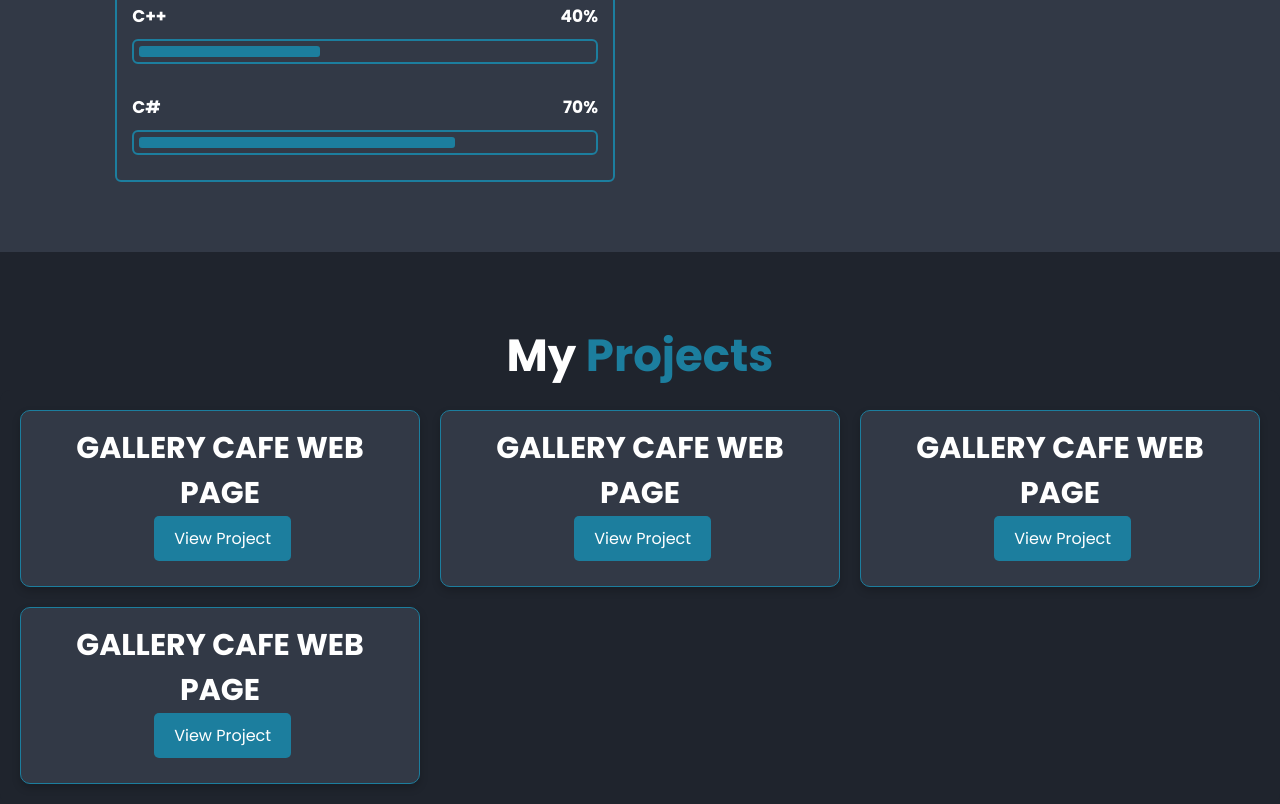
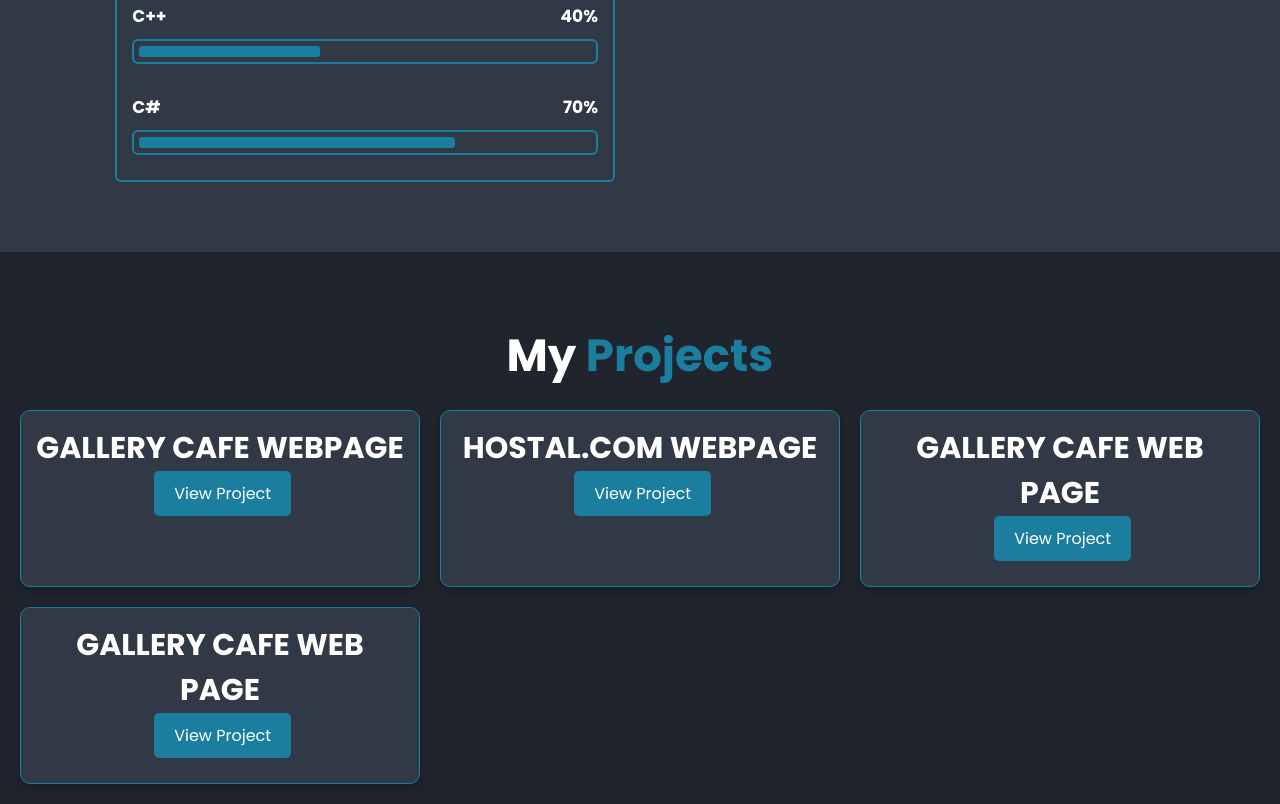
Before and after one commit to FadhilaKhan/portfolio, a plain HTML site: page index.html in a window 1280 px wide. Shown: the part 3320-4124 px from the top of the page. Drawn offline with nearby package versions, Linux system fonts and the light colour scheme.

Commit message:
Update index.html

```diff
--- a/index.html
+++ b/index.html
@@ -221,7 +221,7 @@
                 <header class="cardheader">
                     <div class="h2">
                         <a href="https://github.com/FadGit16/Project-Coffeshop">
-                            <h2>Gallery Cafe Web Page</h2>
+                            <h2>Gallery Cafe WebPage</h2>
                             <img src="C:\Users\fadhi\Downloads\123.webp" alt="">
                             <button>View Project</button>
                         </a>
@@ -232,7 +232,7 @@
                 <header class="cardheader">
                     <div class="h2">
                         <a href="https://github.com/FadGit16/Project-Coffeshop">
-                            <h2>Gallery Cafe Web Page</h2>
+                            <h2>Hostal.com Webpage</h2>
                             <img src="C:\Users\fadhi\Downloads\123.webp" alt="">
                             <button>View Project</button>
                         </a>
```
